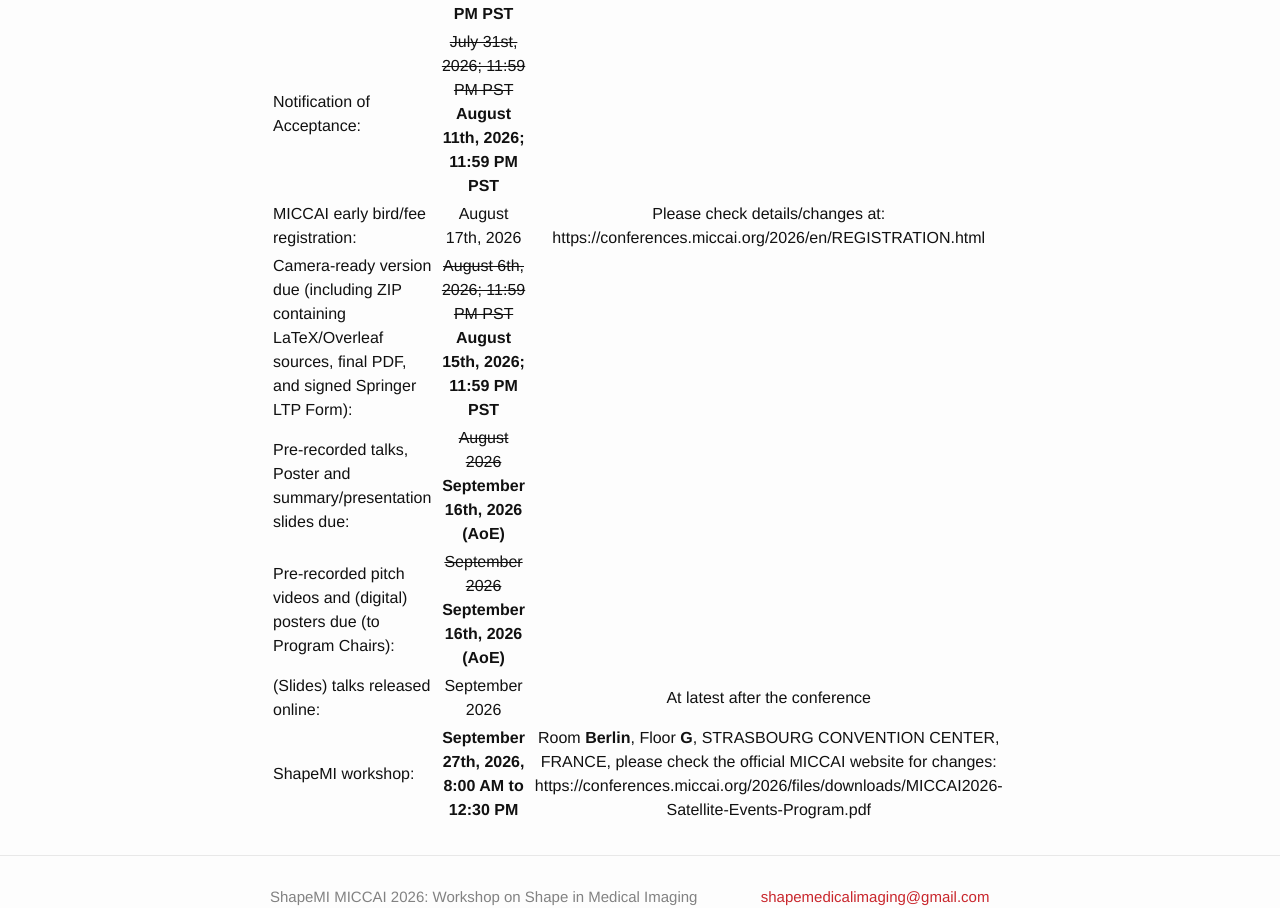
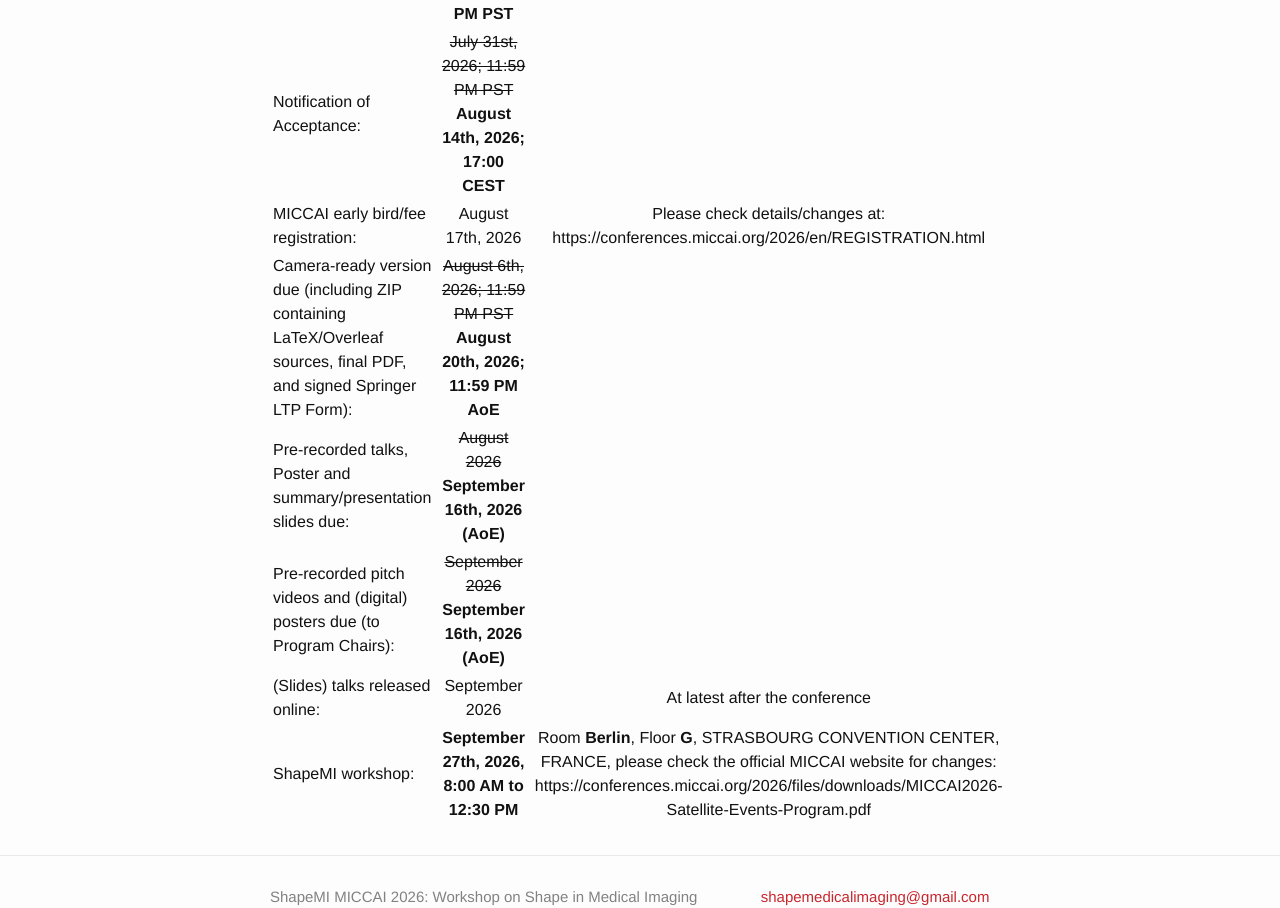
Before and after one commit to shapemi/shapemi.github.io, a Jekyll site: the page built from dates/index.md, in a window 1280 px wide. Shown: the part 344-1252 px from the top of the page. Built offline with Jekyll 4.4.1, drawn with Linux system fonts in a browser that asks for light colours.

Commit message:
Update event dates for conference schedule

```diff
--- a/dates/index.md
+++ b/dates/index.md
@@ -10,9 +10,9 @@ order: 5
 | Event | Date | Notes |
 |---|:---:|:---:|
 | Full Paper Deadline: | ~~July 1st, 2026; 11:59 PM PST~~ **July 10th, 2026; 11:59 PM PST** | |
-| Notification of Acceptance: | ~~July 31st, 2026; 11:59 PM PST~~ **August 11th, 2026; 11:59 PM PST** | |
+| Notification of Acceptance: | ~~July 31st, 2026; 11:59 PM PST~~ **August 14th, 2026; 17:00 CEST** | |
 | MICCAI early bird/fee registration: | August 17th, 2026 | Please check details/changes at: https://conferences.miccai.org/2026/en/REGISTRATION.html |
-| Camera-ready version due (including ZIP containing LaTeX/Overleaf sources, final PDF, and signed Springer LTP Form): | ~~August 6th, 2026; 11:59 PM PST~~ **August 15th, 2026; 11:59 PM PST** | |
+| Camera-ready version due (including ZIP containing LaTeX/Overleaf sources, final PDF, and signed Springer LTP Form): | ~~August 6th, 2026; 11:59 PM PST~~ **August 20th, 2026; 11:59 PM AoE** | |
 | Pre-recorded talks, Poster and summary/presentation slides due: | ~~August 2026~~ **September 16th, 2026 (AoE)** | |
 | Pre-recorded pitch videos and (digital) posters due (to Program Chairs): | ~~September 2026~~ **September 16th, 2026 (AoE)** | |
 | (Slides) talks released online: | September 2026 | At latest after the conference |
```
